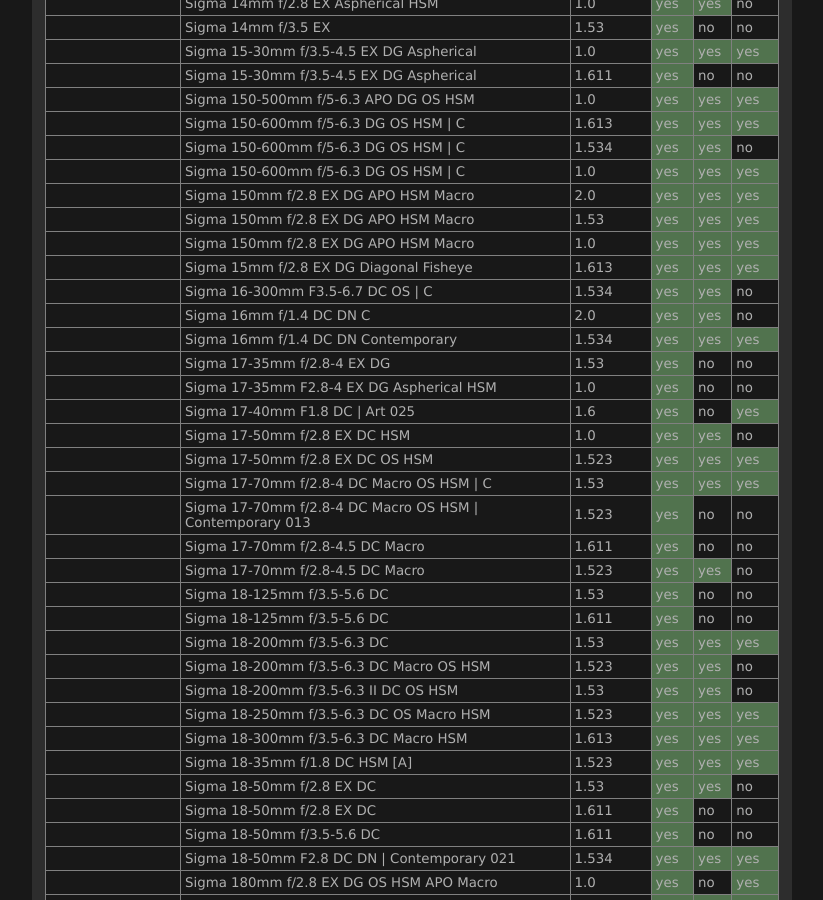
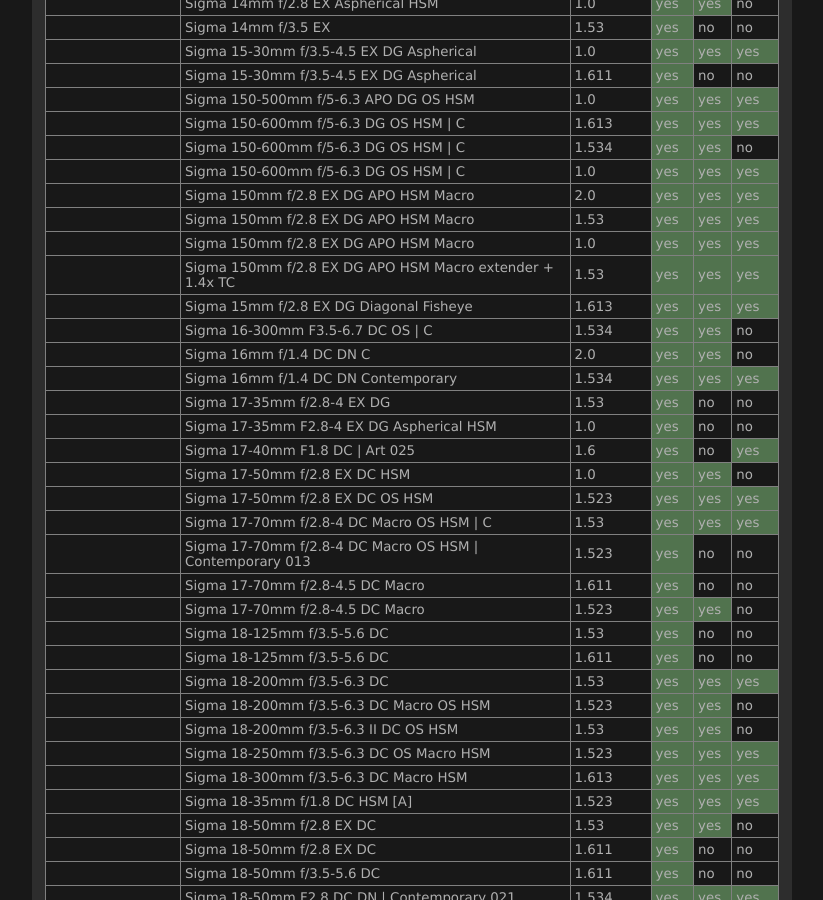
Before and after one commit to lensfun/lensfun.github.io, a Jekyll site: the page built from _posts/lenslist/2999-12-31-Lenslist-master.md, in a window 1280 px wide and 900 px high, scrolled down 27568 px. Shown: the whole window, without its empty margins (284-1107 px from the left). Built offline with Jekyll 4.4.1, drawn with Linux system fonts in a browser that asks for light colours.

Commit message:
Update master lens list from GitHub Actions

```diff
--- a/_posts/lenslist/2999-12-31-Lenslist-master.md
+++ b/_posts/lenslist/2999-12-31-Lenslist-master.md
@@ -1135,6 +1135,7 @@ This list was generated on 2026-04-28 from current Lensfun sources. Your Lensfun
 <tr class="lenslist-bg2"><td></td><td>Sigma 150mm f/2.8 EX DG APO HSM Macro</td><td>2.0</td><td class="lenslist-highlight lenslist-check">yes</td><td class="lenslist-highlight lenslist-check">yes</td><td class="lenslist-highlight lenslist-check">yes</td></tr>
 <tr class="lenslist-bg2"><td></td><td>Sigma 150mm f/2.8 EX DG APO HSM Macro</td><td>1.53</td><td class="lenslist-highlight lenslist-check">yes</td><td class="lenslist-highlight lenslist-check">yes</td><td class="lenslist-highlight lenslist-check">yes</td></tr>
 <tr class="lenslist-bg2"><td></td><td>Sigma 150mm f/2.8 EX DG APO HSM Macro</td><td>1.0</td><td class="lenslist-highlight lenslist-check">yes</td><td class="lenslist-highlight lenslist-check">yes</td><td class="lenslist-highlight lenslist-check">yes</td></tr>
+<tr class="lenslist-bg2"><td></td><td>Sigma 150mm f/2.8 EX DG APO HSM Macro extender + 1.4x TC</td><td>1.53</td><td class="lenslist-highlight lenslist-check">yes</td><td class="lenslist-highlight lenslist-check">yes</td><td class="lenslist-highlight lenslist-check">yes</td></tr>
 <tr class="lenslist-bg2"><td></td><td>Sigma 15mm f/2.8 EX DG Diagonal Fisheye</td><td>1.613</td><td class="lenslist-highlight lenslist-check">yes</td><td class="lenslist-highlight lenslist-check">yes</td><td class="lenslist-highlight lenslist-check">yes</td></tr>
 <tr class="lenslist-bg2"><td></td><td>Sigma 16-300mm F3.5-6.7 DC OS | C</td><td>1.534</td><td class="lenslist-highlight lenslist-check">yes</td><td class="lenslist-highlight lenslist-check">yes</td><td class="lenslist-check">no</td></tr>
 <tr class="lenslist-bg2"><td></td><td>Sigma 16mm f/1.4 DC DN C</td><td>2.0</td><td class="lenslist-highlight lenslist-check">yes</td><td class="lenslist-highlight lenslist-check">yes</td><td class="lenslist-check">no</td></tr>
```
